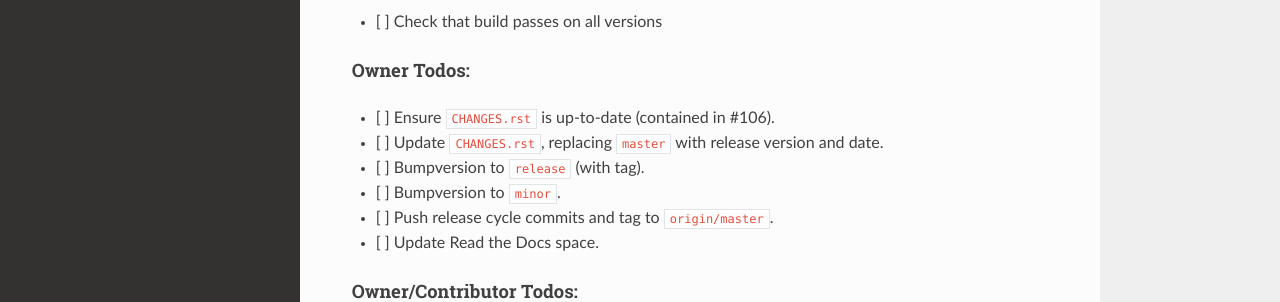
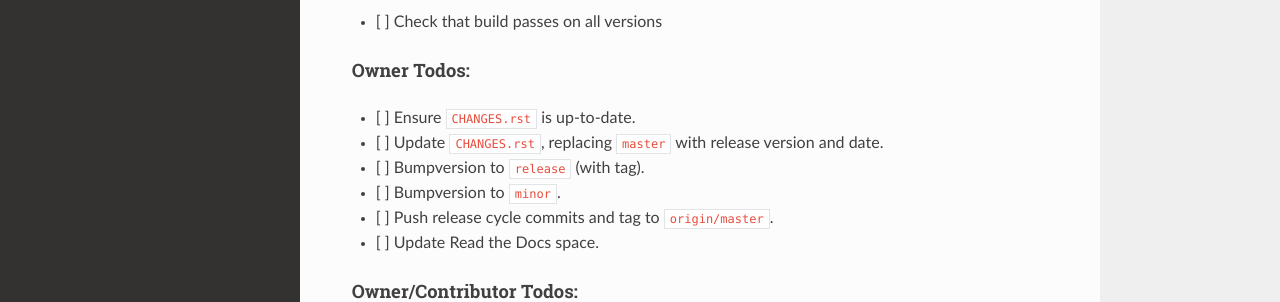
Before and after one commit to okken/pytest-requests, an MkDocs documentation site: the page built from docs/development.md, in a window 1280 px wide. Shown: the part 305-607 px from the top of the page. Built offline with MkDocs 1.6.1, drawn with Linux system fonts in a browser that asks for light colours; nearby versions of some CDN libraries; old or Windows-style settings are respelled for this version of MkDocs.

Commit message:
Remove ref to another project

```diff
--- a/docs/development.md
+++ b/docs/development.md
@@ -10,7 +10,7 @@ Maintainers guide to the `pytest-requests` package.
 
 #### Owner Todos:
 
-- [ ] Ensure `CHANGES.rst` is up-to-date (contained in #106).
+- [ ] Ensure `CHANGES.rst` is up-to-date.
 - [ ] Update `CHANGES.rst`, replacing `master` with release version and date.
 - [ ] Bumpversion to `release` (with tag).
 - [ ] Bumpversion to `minor`.
```
